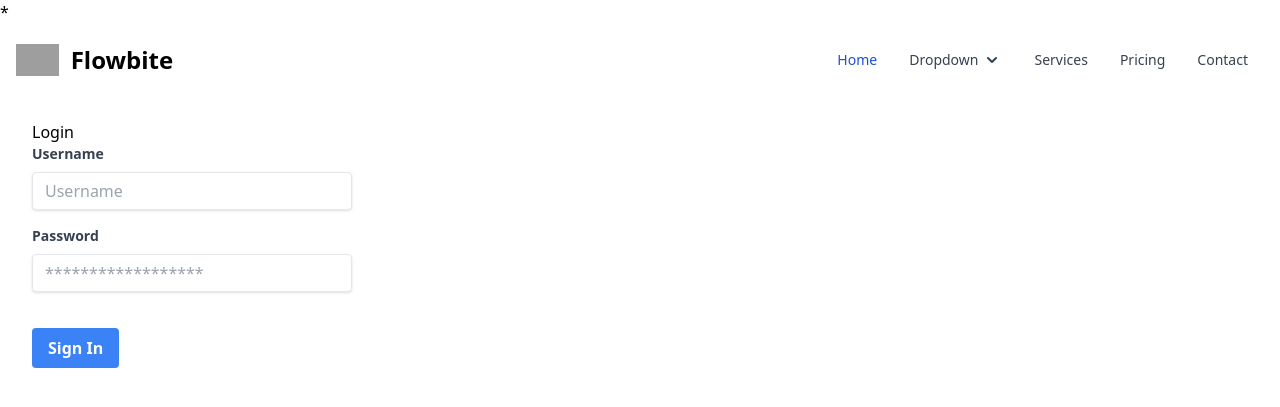
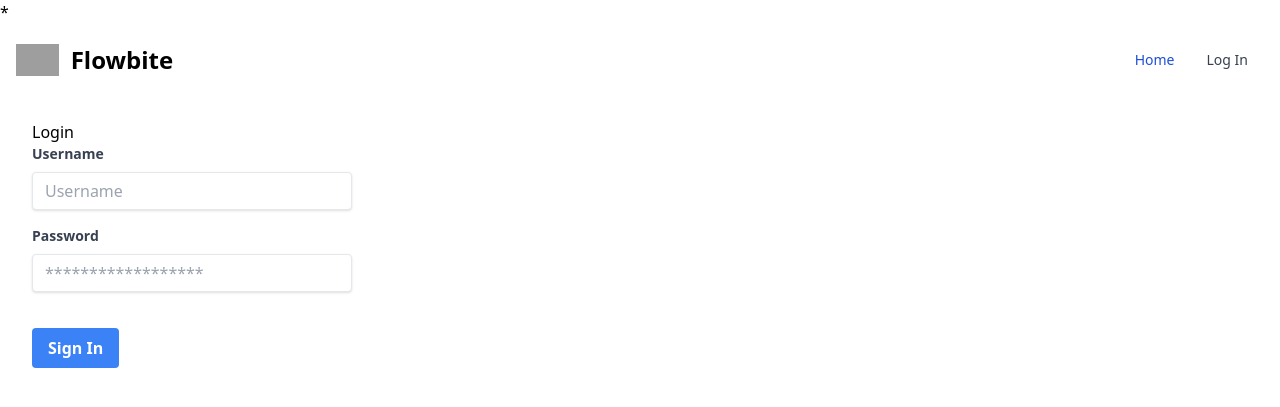
Before and after one commit to loading04/simple-EMS, a Django app: page / in a window 1280 px wide. Shown: the top 407 px of the page. Run offline with Django 4.2, Linux system fonts and the light colour scheme; some libraries are stand-ins or nearby versions; grey boxes are pictures that could not be loaded.

Commit message:
logout page

```diff
--- a/employee_management/website/templates/base.html
+++ b/employee_management/website/templates/base.html
@@ -24,37 +24,22 @@
       <div class="hidden w-full md:block md:w-auto" id="navbar-dropdown">
         <ul class="flex flex-col font-medium p-4 mt-4 border border-gray-100 rounded-lg bg-gray-50 md:flex-row md:space-x-8 md:mt-0 md:text-sm  md:border-0 md:bg-white dark:bg-gray-800 md:dark:bg-gray-900 dark:border-gray-700">
           <li>
-            <a href="#" class="block py-2 pl-3 pr-4 text-white bg-blue-700 rounded md:bg-transparent md:text-blue-700 md:p-0 md:dark:text-white dark:bg-blue-600 md:dark:bg-transparent" aria-current="page">Home</a>
+            <a href="{% url 'home' %}" class="block py-2 pl-3 pr-4 text-white bg-blue-700 rounded md:bg-transparent md:text-blue-700 md:p-0 md:dark:text-white dark:bg-blue-600 md:dark:bg-transparent" aria-current="page">Home</a>
           </li>
+
+          {%if  user.is_authenticated %}
           <li>
-              <button id="dropdownNavbarLink" data-dropdown-toggle="dropdownNavbar" class="flex items-center justify-between w-full py-2 pl-3 pr-4  text-gray-700 rounded hover:bg-gray-100 md:hover:bg-transparent md:border-0 md:hover:text-blue-700 md:p-0 md:w-auto dark:text-gray-400 dark:hover:text-white dark:focus:text-white dark:border-gray-700 dark:hover:bg-gray-700 md:dark:hover:bg-transparent">Dropdown <svg class="w-5 h-5 ml-1" aria-hidden="true" fill="currentColor" viewBox="0 0 20 20" xmlns="http://www.w3.org/2000/svg"><path fill-rule="evenodd" d="M5.293 7.293a1 1 0 011.414 0L10 10.586l3.293-3.293a1 1 0 111.414 1.414l-4 4a1 1 0 01-1.414 0l-4-4a1 1 0 010-1.414z" clip-rule="evenodd"></path></svg></button>
-              <!-- Dropdown menu -->
-              <div id="dropdownNavbar" class="z-10 hidden font-normal bg-white divide-y divide-gray-100 rounded-lg shadow w-44 dark:bg-gray-700 dark:divide-gray-600">
-                  <ul class="py-2 text-sm text-gray-700 dark:text-gray-400" aria-labelledby="dropdownLargeButton">
-                    <li>
-                      <a href="#" class="block px-4 py-2 hover:bg-gray-100 dark:hover:bg-gray-600 dark:hover:text-white">Dashboard</a>
-                    </li>
-                    <li>
-                      <a href="#" class="block px-4 py-2 hover:bg-gray-100 dark:hover:bg-gray-600 dark:hover:text-white">Settings</a>
-                    </li>
-                    <li>
-                      <a href="#" class="block px-4 py-2 hover:bg-gray-100 dark:hover:bg-gray-600 dark:hover:text-white">Earnings</a>
-                    </li>
-                  </ul>
-                  <div class="py-1">
-                    <a href="#" class="block px-4 py-2 text-sm text-gray-700 hover:bg-gray-100 dark:hover:bg-gray-600 dark:text-gray-400 dark:hover:text-white">Sign out</a>
-                  </div>
-              </div>
+            <a href="{% url 'logout' %}" class="block py-2 pl-3 pr-4 text-gray-700 rounded hover:bg-gray-100 md:hover:bg-transparent md:border-0 md:hover:text-blue-700 md:p-0 dark:text-gray-400 md:dark:hover:text-white dark:hover:bg-gray-700 dark:hover:text-white md:dark:hover:bg-transparent">Log out</a>
           </li>
+          {%else%}
+
           <li>
-            <a href="#" class="block py-2 pl-3 pr-4 text-gray-700 rounded hover:bg-gray-100 md:hover:bg-transparent md:border-0 md:hover:text-blue-700 md:p-0 dark:text-gray-400 md:dark:hover:text-white dark:hover:bg-gray-700 dark:hover:text-white md:dark:hover:bg-transparent">Services</a>
+            <a href="{% url 'home' %}" class="block py-2 pl-3 pr-4 text-gray-700 rounded hover:bg-gray-100 md:hover:bg-transparent md:border-0 md:hover:text-blue-700 md:p-0 dark:text-gray-400 md:dark:hover:text-white dark:hover:bg-gray-700 dark:hover:text-white md:dark:hover:bg-transparent">Log In</a>
           </li>
-          <li>
-            <a href="#" class="block py-2 pl-3 pr-4 text-gray-700 rounded hover:bg-gray-100 md:hover:bg-transparent md:border-0 md:hover:text-blue-700 md:p-0 dark:text-gray-400 md:dark:hover:text-white dark:hover:bg-gray-700 dark:hover:text-white md:dark:hover:bg-transparent">Pricing</a>
-          </li>
-          <li>
-            <a href="#" class="block py-2 pl-3 pr-4 text-gray-700 rounded hover:bg-gray-100 md:hover:bg-transparent md:border-0 md:hover:text-blue-700 md:p-0 dark:text-gray-400 md:dark:hover:text-white dark:hover:bg-gray-700 dark:hover:text-white md:dark:hover:bg-transparent">Contact</a>
-          </li>
+
+          {%endif%}
+
+
         </ul>
       </div>
     </div>
--- a/employee_management/website/urls.py
+++ b/employee_management/website/urls.py
@@ -5,6 +5,6 @@ from . import views
 urlpatterns = [
     path('',views.home,name='home'),
     #path('login/',views.login_user,name='login'),
-    #path('logout/',views.logout_user,name='logout'),
+    path('logout/',views.logout_user,name='logout'),
 
 ]
--- a/employee_management/website/views.py
+++ b/employee_management/website/views.py
@@ -28,4 +28,6 @@ def home(request):
 
 
 def logout_user(request):
-    pass
+    logout(request,)
+    messages.success(request,"You have been logged out")
+    return redirect('home')
```
